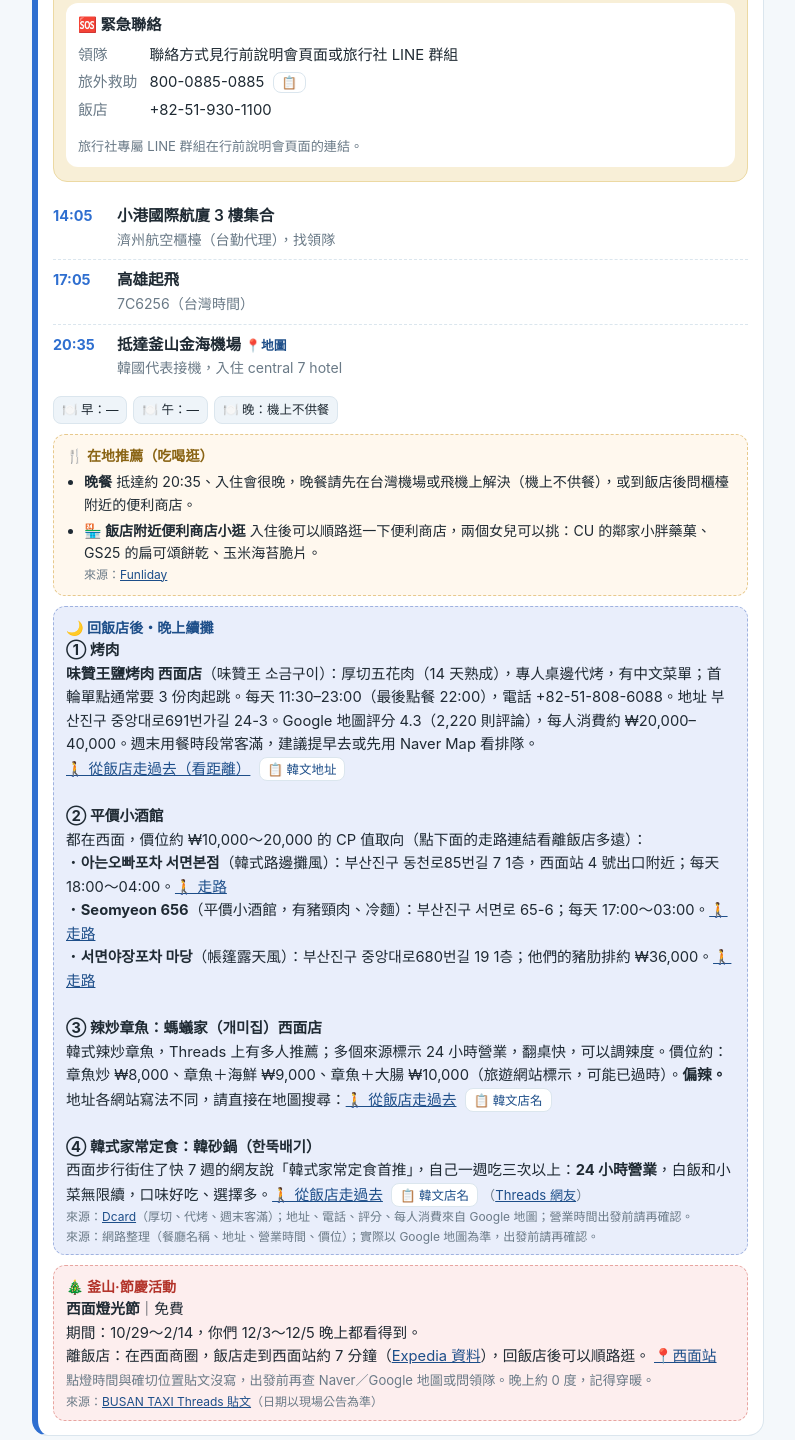
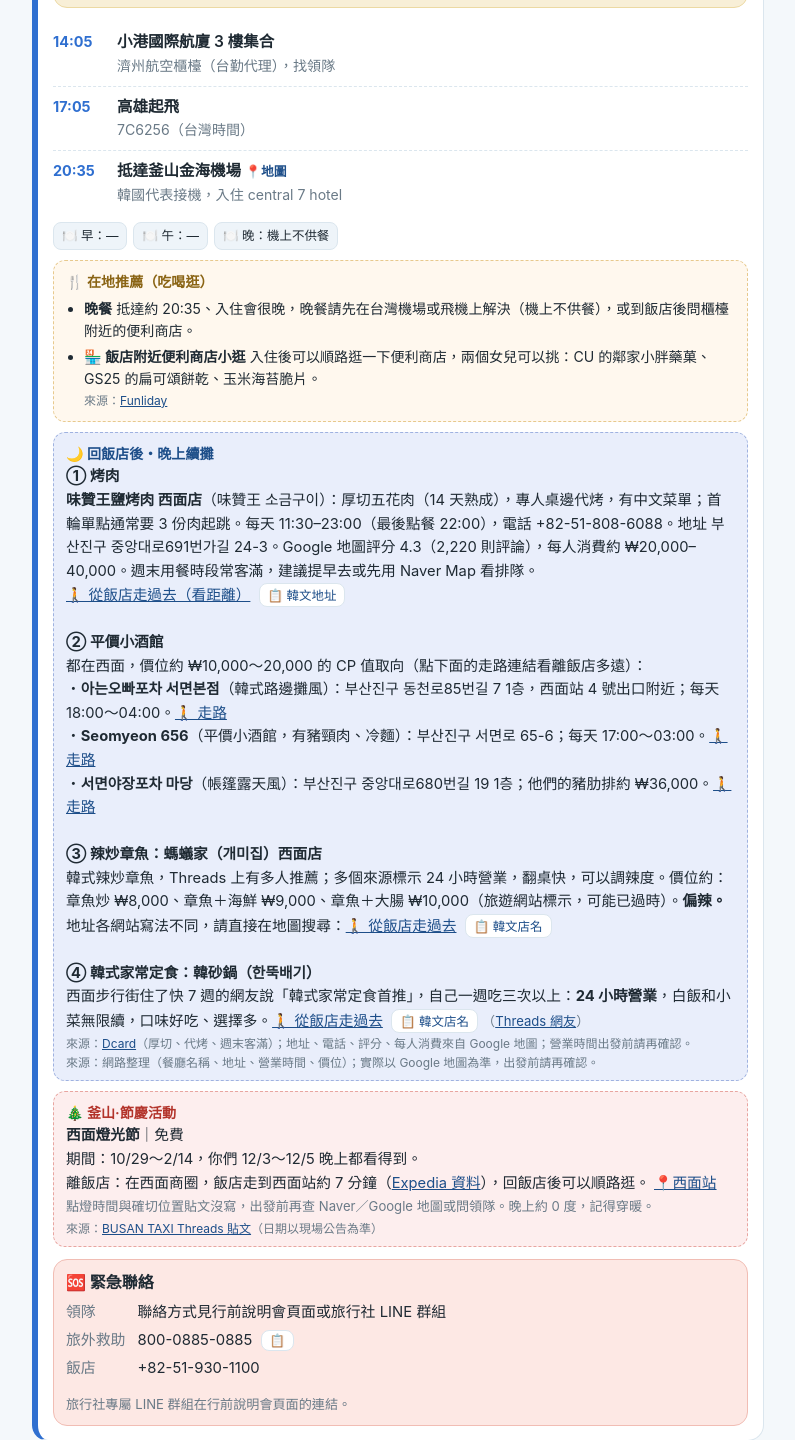
Before and after one commit to xzxz00222-code/Busan, a plain HTML site: page index.html in a window 1280 px wide. Shown: the part 2693-4133 px from the top of the page, without its empty margins (242-1037 px from the left). Drawn offline with Linux system fonts and the light colour scheme.

Commit message:
move emergency contacts to bottom of D1
Co-Authored-By: Claude Sonnet 5.5 <noreply@anthropic.com>

```diff
--- a/index.html
+++ b/index.html
@@ -118,6 +118,8 @@ input,select{font:inherit;border:1px solid var(--line);border-radius:10px;paddin
 .phr .zh{font-weight:600}
 .phr .ko{font-size:1.15rem}
 .phr .rd{font-size:.8rem;color:var(--muted)}
+.emerg{background:var(--coral-soft);border:1px solid #f1bdb4;border-radius:14px;padding:10px 12px;margin-top:12px}
+.emerg-h{font-weight:700;font-size:1rem;margin-bottom:6px}
 .tipsbox{background:var(--gold-soft);border:1px solid #ecd9a3;border-radius:14px;padding:12px 12px 4px;margin:0 0 14px}
 .tip-h{font-weight:700;font-size:1rem;margin-bottom:6px}
 .tip-b{background:#fff;border-radius:12px;padding:10px 12px;margin-bottom:10px}
@@ -537,7 +539,8 @@ const FEST=`<div class="local fest"><div class="lh">🎄 釜山·節慶活動</d
   <a class="pin" href="${MQ('Seomyeon Station Busan')}" target="_blank" rel="noopener">📍西面站</a><br>
   <span class="small">點燈時間與確切位置貼文沒寫，出發前再查 Naver／Google 地圖或問領隊。晚上約 0 度，記得穿暖。</span></div>
   <div class="src">來源：<a href="https://www.threads.com/share/_iRgv1gTX" target="_blank" rel="noopener">BUSAN TAXI Threads 貼文</a>（日期以現場公告為準）</div></div>`;
-const TIPS=`<div class="tipsbox"><div class="tip-h">⚠ 重要提醒</div><div class="tip-b">    <h4>🧥 12 月穿著（來源：Creatrip、uptogo）</h4>    <ul style="padding-left:18px;margin:0">      <li>白天約 5～10 度，早晚接近 0 度或更低，海風大、體感更冷，下雪機率低。</li>      <li>洋蔥式穿法，外層防風長版羽絨外套；帶圍巾、手套、護耳帽、暖暖包、護唇膏，穿防滑厚底靴。</li>      <li>室內和地鐵暖氣強，外套要好穿脫。<b>海邊景點（龍宮寺、青沙浦、白淺灘）風最大</b>，小孩要多一件。</li>    </ul></div><div class="tip-b">    <h4>🆘 緊急聯絡</h4>    <div class="kv"><b>領隊</b><span>聯絡方式見行前說明會頁面或旅行社 LINE 群組</span><b>旅外救助</b><span>800-0885-0885 <button class="copy" data-copy="800-0885-0885">📋</button></span><b>飯店</b><span>+82-51-930-1100</span></div>    <p class="small" style="margin-bottom:0">旅行社專屬 LINE 群組在行前說明會頁面的連結。</p></div></div>`;
+const TIPS=`<div class="tipsbox"><div class="tip-h">⚠ 重要提醒</div><div class="tip-b">    <h4>🧥 12 月穿著（來源：Creatrip、uptogo）</h4>    <ul style="padding-left:18px;margin:0">      <li>白天約 5～10 度，早晚接近 0 度或更低，海風大、體感更冷，下雪機率低。</li>      <li>洋蔥式穿法，外層防風長版羽絨外套；帶圍巾、手套、護耳帽、暖暖包、護唇膏，穿防滑厚底靴。</li>      <li>室內和地鐵暖氣強，外套要好穿脫。<b>海邊景點（龍宮寺、青沙浦、白淺灘）風最大</b>，小孩要多一件。</li>    </ul></div></div>`;
+const EMERG=`<div class="emerg"><div class="emerg-h">🆘 緊急聯絡</div>    <div class="kv"><b>領隊</b><span>聯絡方式見行前說明會頁面或旅行社 LINE 群組</span><b>旅外救助</b><span>800-0885-0885 <button class="copy" data-copy="800-0885-0885">📋</button></span><b>飯店</b><span>+82-51-930-1100</span></div>    <p class="small" style="margin-bottom:0">旅行社專屬 LINE 群組在行前說明會頁面的連結。</p></div>`;
 const li=i=>`<li><div class="tm">${i[0]}</div><div><div class="ti">${i[1]}${i[3]?`<a class="pin" href="${MQ(i[3])}" target="_blank" rel="noopener">📍地圖</a>`:''}</div><div class="ds">${i[2]||''}</div></div></li>`;
 function renderDays(sel){
   document.getElementById('daybar').innerHTML=`<button data-d="0" class="${sel===0?'on':''}">全部<small>5 天</small></button>`+
@@ -555,6 +558,7 @@ function renderDays(sel){
     ${x.local?`<div class="local"><div class="lh">🍴 在地推薦（吃喝逛）</div><ul>${x.local.map(l=>`<li><b>${l[0]}</b> ${l[1]}${l[2]?`<div class="src">${l[2]}</div>`:''}</li>`).join('')}</ul></div>`:''}
     ${x.night?`<div class="local night"><div class="lh">${x.night[0]}</div><div style="font-size:.92rem">${x.night[1]}</div>${x.night[2]?`<div class="src">${x.night[2]}</div>`:''}</div>`:''}
     ${x.d>=1&&x.d<=3?FEST:''}
+    ${x.d===1?EMERG:''}
     ${x.d===4?'<p style="margin:10px 0 0"><a href="#sindonga">👉 看新東亞・札嘎其海鮮完整攻略</a></p>':''}
    </div>`).join('');
   renderChk();
```
